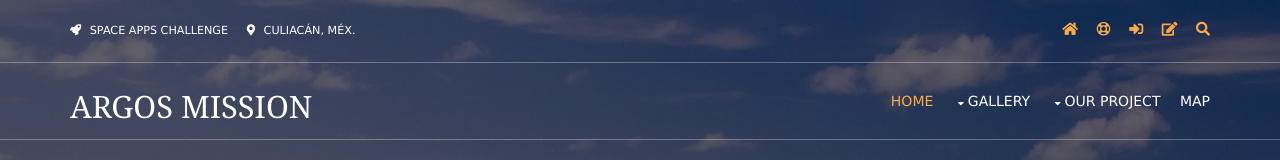
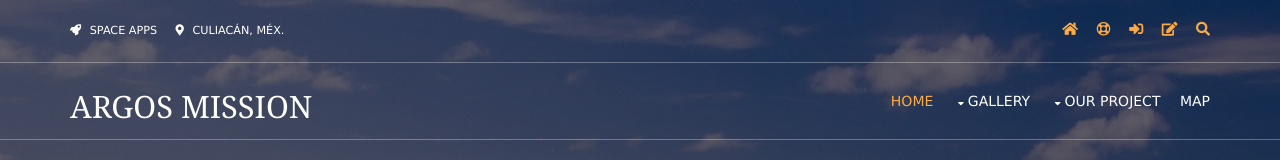
Before and after one commit to sangaselu/nasa-challenge-web, a plain HTML site: page index.html in a window 1280 px wide. Shown: the top 160 px of the page. Drawn offline with Linux system fonts and the light colour scheme.

Commit message:
Update index.html

```diff
--- a/index.html
+++ b/index.html
@@ -18,7 +18,7 @@
       <div class="fl_left">
         <!-- ################################################################################################ -->
         <ul class="nospace">
-          <li><i class="fas fa-rocket rgtspace-5"></i> Space Apps challenge</li>
+          <li><i class="fas fa-rocket rgtspace-5"></i> Space Apps </li>
           <li><i class=" fas fa-map-marker-alt rgtspace-5"></i> Culiacán, Méx.</li>
         </ul>
         <!-- ################################################################################################ -->
```
